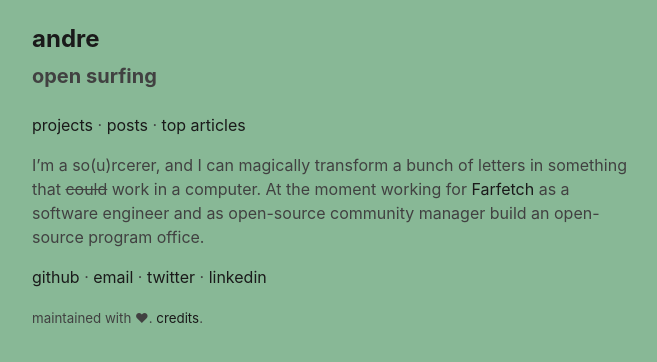
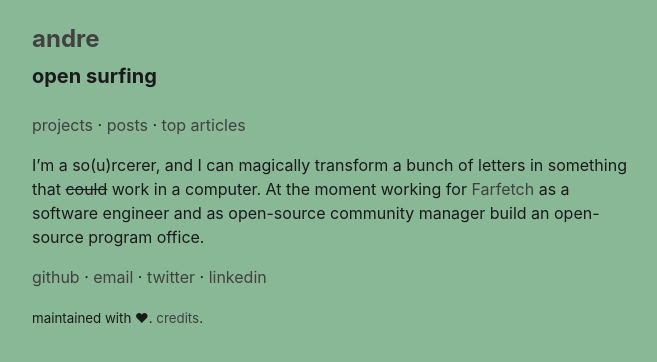
Before and after one commit to 3cpt/3cpt.github.io, a Jekyll site: the page built from index.md, in a window 1280 px wide. Shown: the top 362 px of the page, without its empty margins (304-961 px from the left). Built offline with Jekyll 4.4.1, drawn with Linux system fonts in a browser that asks for light colours.

Commit message:
Update head.html

```diff
--- a/_includes/head.html
+++ b/_includes/head.html
@@ -17,13 +17,13 @@
     html,
     body {
       background: #88b896;
-      color: #414141;
+      color: #1a1a1a;
       font: 16px/1.5 -apple-system, BlinkMacSystemFont, "Segoe UI", Roboto, Helvetica, Arial, sans-serif, "Apple Color Emoji", "Segoe UI Emoji", "Segoe UI Symbol";
     }
 
     a,
     a:visited {
-      color: #1a1a1a;
+      color: #414141;
       text-decoration: none;
     }
 
```
